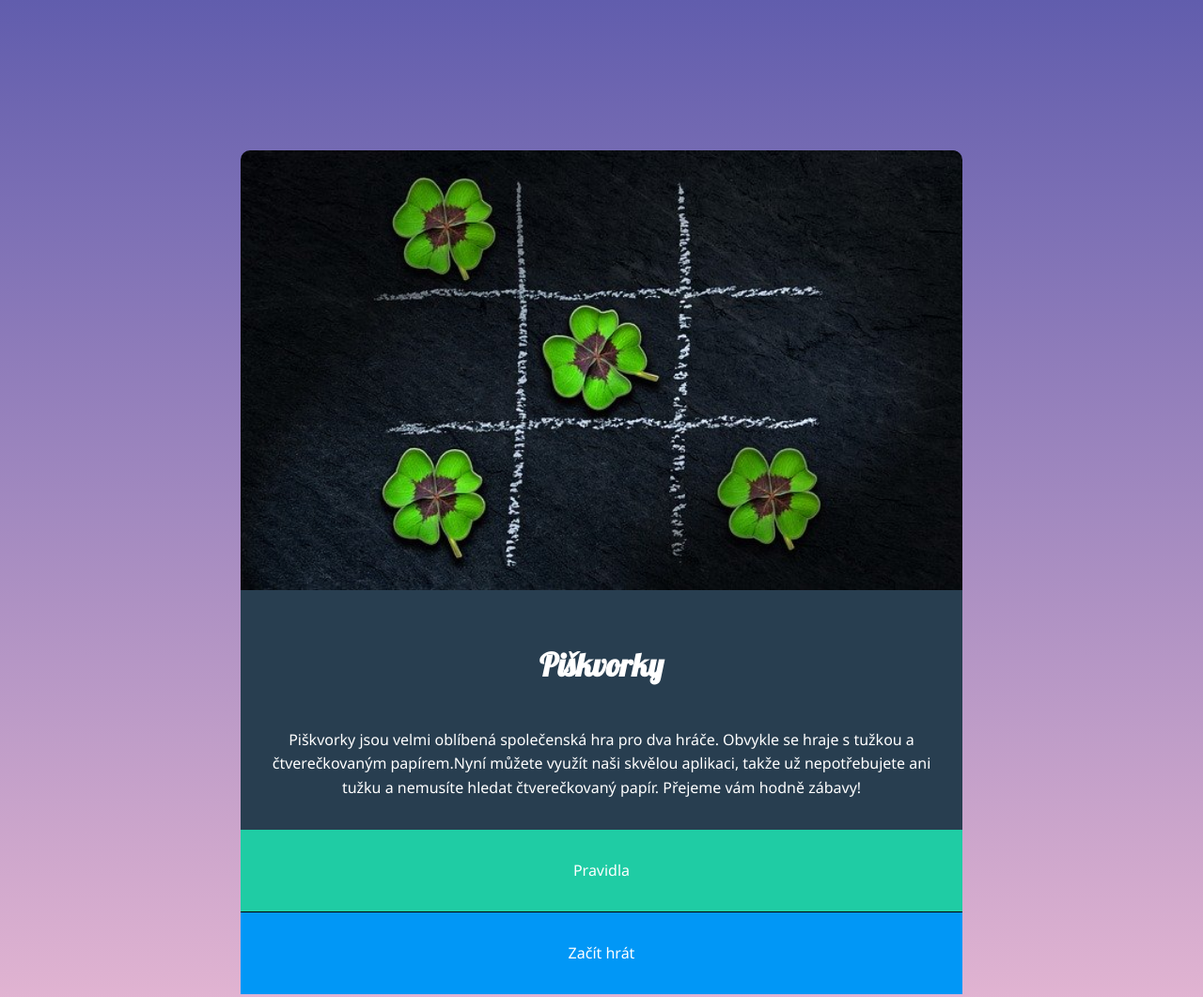
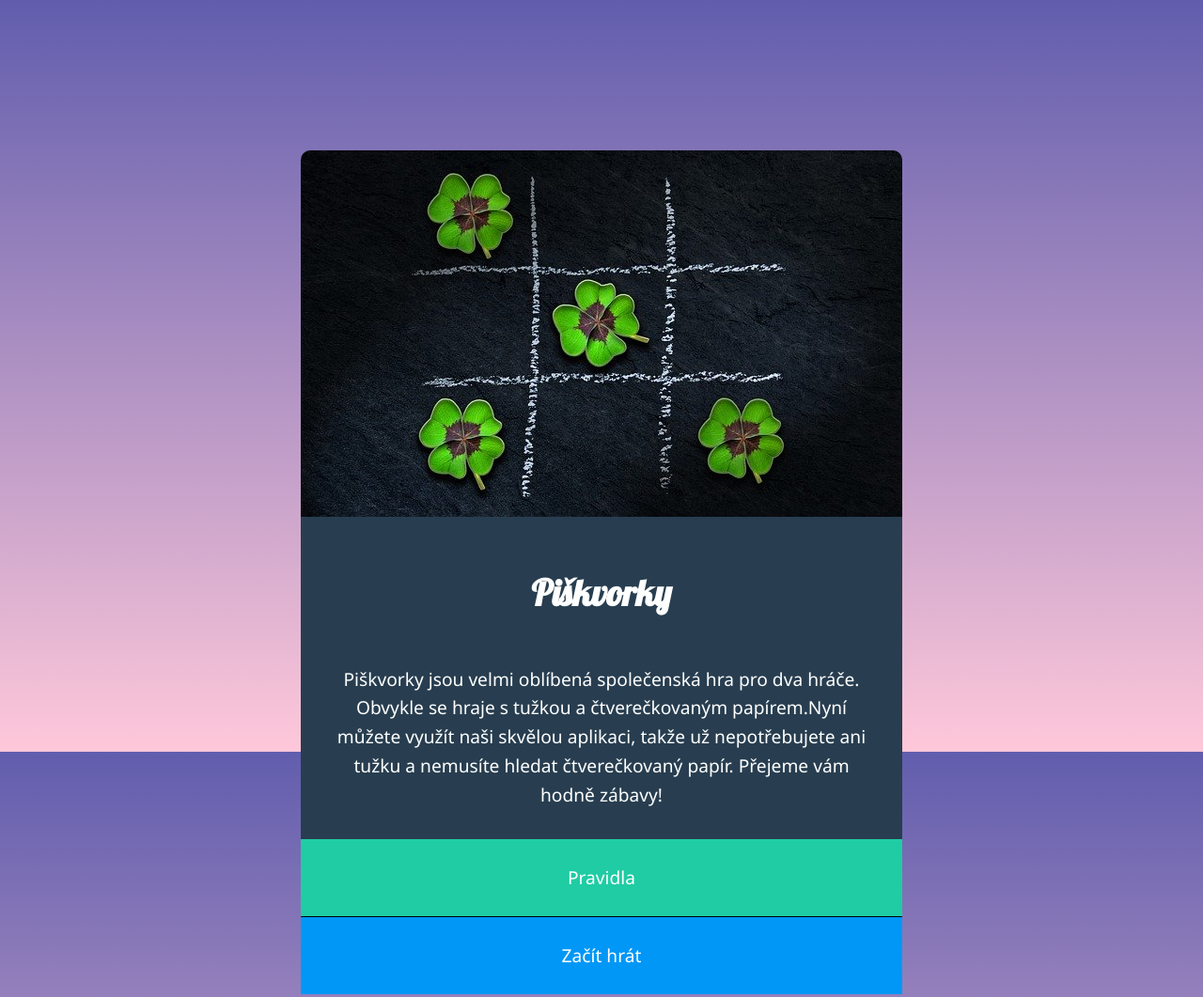
Before and after one commit to KatarinaPackova/piskvorky, a plain HTML site: page index.html in a window 1280 px wide. Shown: the top 1061 px of the page at 94% size. Drawn offline with Linux system fonts and the light colour scheme.

Commit message:
Oprava stylovani uvodni stranky hry Piskvorky.

```diff
--- a/index.html
+++ b/index.html
@@ -27,12 +27,12 @@
         </p>
       </div>
       <div class="button">
-        <div class="button1">
-          <a href="https://czechitas-podklady.cz/Piskvorky-pravidla/"
-            >Pravidla</a
-          >
-        </div>
-        <div class="button2"><a href="index.html"></a>Začít hrát</div>
+        <a
+          href="https://czechitas-podklady.cz/Piskvorky-pravidla/"
+          class="button1"
+          >Pravidla</a
+        >
+        <a href="hra.html" class="button2">Začít hrát</a>
       </div>
     </div>
   </body>
--- a/styly.css
+++ b/styly.css
@@ -1,25 +1,21 @@
-*,
-:after,
-:before {
+* {
   box-sizing: border-box;
 }
 
 body {
-  background: linear-gradient(#615dad, #ffc8da);
+  background: linear-gradient(#615dad, #ffc8da) fixed;
   background-repeat: no-repeat;
   display: flex;
   flex-direction: column;
+  justify-content: center;
+  align-items: center;
   font-family: 'Segoe UI', Tahoma, Geneva, Verdana, sans-serif;
+  font-size: 1.2em;
   line-height: 1.6;
-  height: 100%;
-  width: 100%;
+  min-height: 100vh;
   margin: 0;
 }
 
-div.uvod {
-  margin: 12.5% 20% 20% 20%;
-  width: calc (100% / 2);
-}
 
 img {
   display: block;
@@ -27,13 +23,13 @@ img {
   border-radius: 10px 10px 0 0;
 }
 
-div .foto {
+
+.foto {
   width: 100%;
 }
 
 h1 {
   font-family: "Lobster", serif;
-  font-size: 34px;
 }
 
 a {
@@ -47,25 +43,25 @@ p {
 
 .uvod {
   display: flex;
-  flex-direction: row;
+  flex-direction: column;
   justify-content: center;
   flex-wrap: wrap;
   align-items: center;
+  margin: 12.5% 20% 20% 20%;
+  max-width: 80vmin;
 }
 
-div.text {
+
+.text {
+  display: flex;
+  flex-direction: column;
+  flex-wrap: wrap;
   color: #ffffff;
   text-align: center;
   background-color: #283e50;
   padding: 4% 0% 2% 0%;
   width: 100%;
   text-decoration: none;
-}
-
-.text {
-  display: flex;
-  flex-direction: column;
-  flex-wrap: wrap;
 }
 
 .button {
```
Also changed, not shown: hra.html (added, +17 -0 lines).
